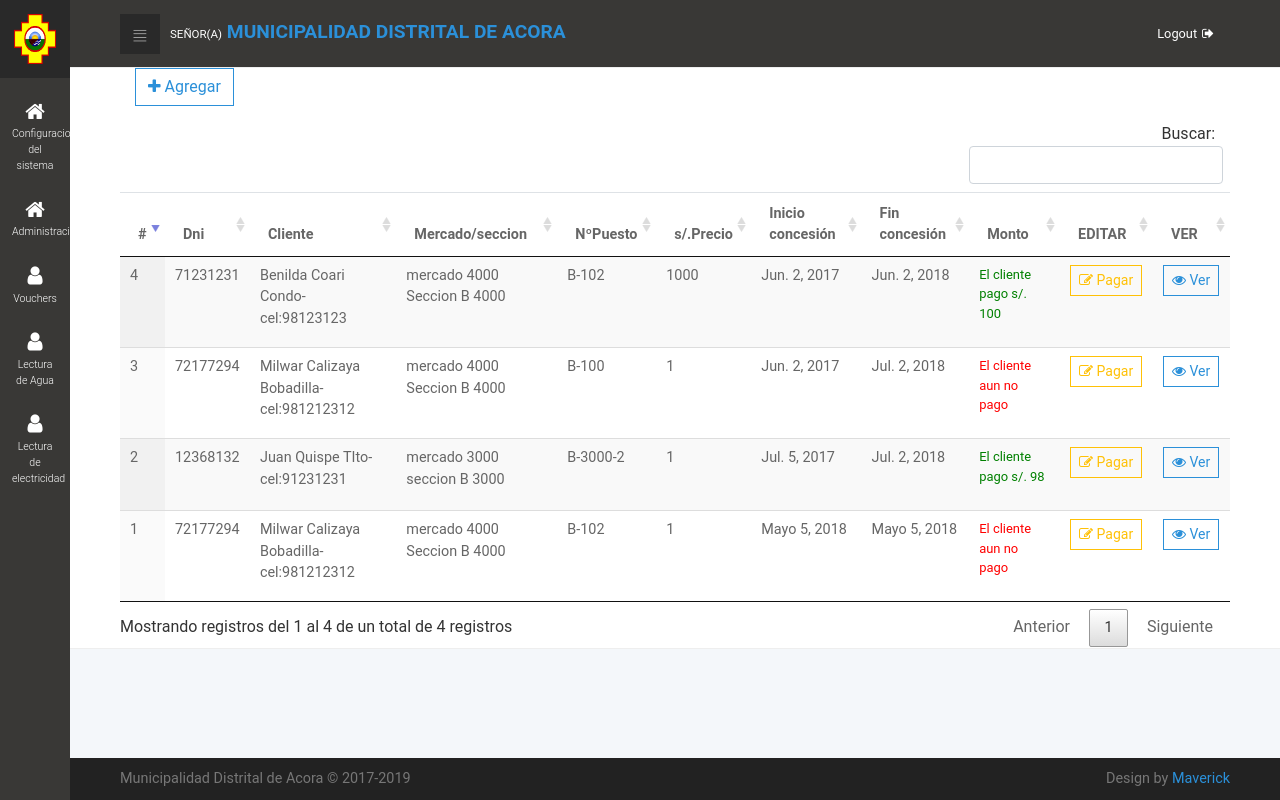
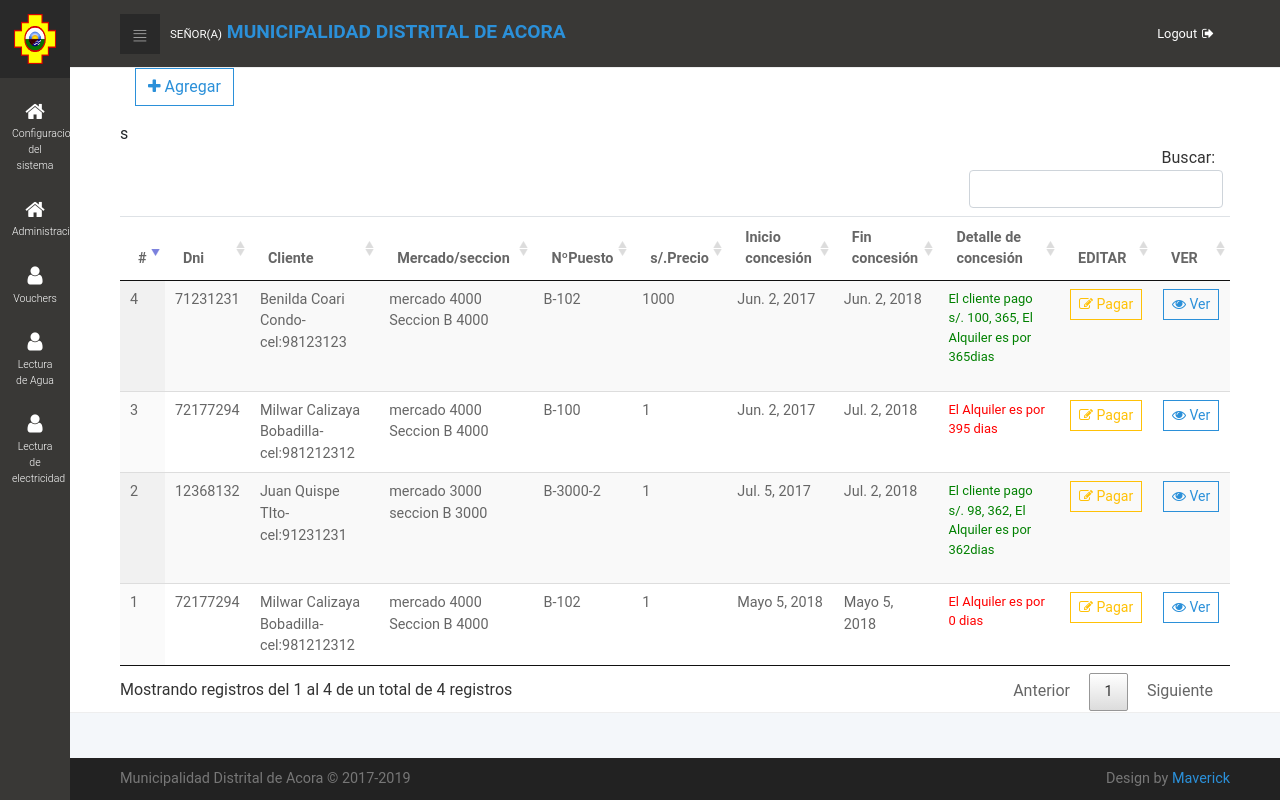
Before and after one commit to zulou/marketsAcora, a Django app: page /marketAdm/admin/ in a window 1280 px wide. Run offline with Django 3.2, Linux system fonts and the light colour scheme; data comes from the database, SQL or seed files in the repository; both versions use the stored data as it was after the commit; some libraries are stand-ins or nearby versions.

Commit message:
postgress

```diff
--- a/marketsAcora/marketAdm/heroku.py
+++ b/marketsAcora/marketAdm/heroku.py
@@ -9,3 +9,9 @@ DEBUG = False
 MIDDLEWARE += [ # noqa: W0401
     'whitenoise.middleware.WhiteNoiseMiddleware'
 ]
+
+db_from_env = dj_database_url.config(conn_max_age=500)
+
+DATABASES = {
+    'default': db_from_env
+}
--- a/marketsAcora/templates/app/list-markets.html
+++ b/marketsAcora/templates/app/list-markets.html
@@ -71,7 +71,7 @@
                     <th>s/.Precio</th>
                     <th>Inicio concesión</th>
                     <th>Fin concesión</th>
-                    <th>Monto</th>
+                    <th>Detalle de concesión</th>s
                     <th>EDITAR</th>
                     <th>VER</th>
                 </tr>
@@ -103,7 +103,7 @@
     id_date_start=$("#inicio").val();
     id_date_end=$("#fin").val();
     type_sale=parseInt($("#tipo_pago").val());
-    price_monthly=parseInt($("#tipo_pago").val());
+    price_monthly=parseInt($("#costo").val());
 
     var test=$('#form_persona').serializeArray();
     var csrf=$('#form_persona input[name=csrfmiddlewaretoken]').val();
@@ -262,7 +262,7 @@ var dataset = [];
 
             {%for conse in conseciones %}
 
-            dataset.push({id:"{{conse.id}}",dni:"{{conse.clients.dni}}",name:"{{conse.clients.firstname}} {{conse.clients.lastname}}- cel:{{conse.clients.cellphone}} ",sections:"{{conse.points.sections}}",points:"{{conse.points.point_code}}",price:"{{conse.price_monthly}}",date_consession_start:"{{conse.date_consession_start}}",date_consession_end:"{{conse.date_consession_end}}",paid_days_concession:"{%if conse.paid_days_concession > 0%} <p style='color:green'>El cliente pago s/. {{ conse.paid_days_concession }} </p>{%else%} <p style='color:red'>El cliente aun no pago </P>{%endif%}"});
+            dataset.push({id:"{{conse.id}}",dni:"{{conse.clients.dni}}",name:"{{conse.clients.firstname}} {{conse.clients.lastname}}- cel:{{conse.clients.cellphone}} ",sections:"{{conse.points.sections}}",points:"{{conse.points.point_code}}",price:"{{conse.price_monthly}}",date_consession_start:"{{conse.date_consession_start}}",date_consession_end:"{{conse.date_consession_end}}",paid_days_concession:"{%if conse.paid_days_concession > 0%} <p style='color:green'>El cliente pago s/. {{ conse.paid_days_concession }}, {{conse.total_days_concession}}, El Alquiler es por {{ conse.total_days_concession  }}dias  </p>{%else%} <p style='color:red'>El Alquiler es por {{ conse.total_days_concession }} dias </P>{%endif%}"});
 
             {%endfor%}
         {% else %}
```
Also changed, not shown: marketsAcora/db.sqlite3, marketsAcora/marketAdm/settings2.py (line endings or trailing spaces), 1 other file.
